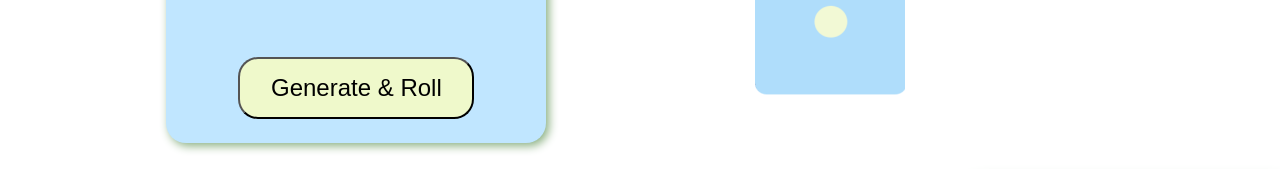
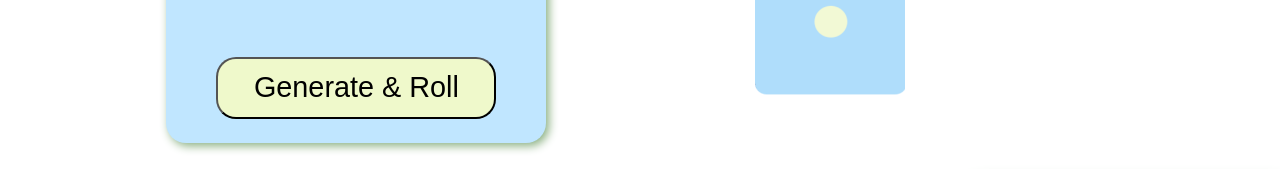
Before and after one commit to Erro-95/Virtual-Dice-Roller, a plain HTML site: page index.html in a window 1280 px wide. In both pictures the pointer is over the button "Generate & Roll". Shown: the part 537-706 px from the top of the page. Drawn offline with Linux system fonts and the light colour scheme.

Commit message:
Button effect

```diff
--- a/styles.css
+++ b/styles.css
@@ -105,6 +105,13 @@ button {
     border-radius: 20px;
     font-size: 1.5rem;
     background: #eff9cb;
+    transition-property: width, font-size;
+    transition-duration: 1s;
+}
+
+button:hover {
+    width: 280px;
+    font-size: 1.8rem;
 }
 
 div#game {
```
